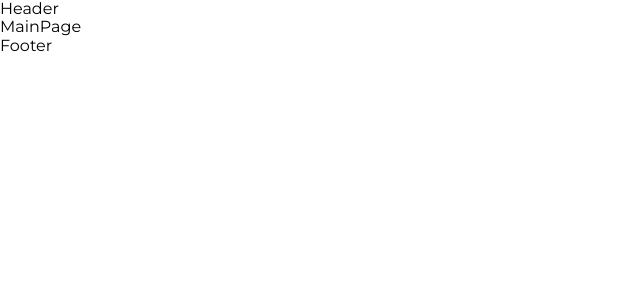
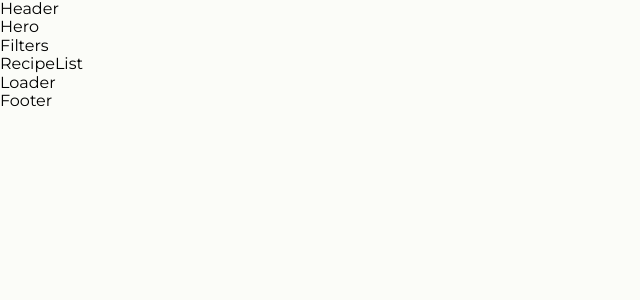
Before and after one commit to LarysaHliieva/tasteorama, a React (Vite) app: page / in a window 1280 px wide. Shown: the top 300 px of the page, without its empty margins (0-640 px from the left). Built offline with nearby package versions, Linux system fonts and the light colour scheme.

Commit message:
add base

```diff
--- a/src/index.css
+++ b/src/index.css
@@ -1,7 +1,28 @@
 @import "modern-normalize";
 
 :root {
+  --color-text: #000000;
+  --color-bg: #fbfcf8;
+  --color-light-beidgt: #faf3e0;
+  --color-light-brown: #9b6c43;
+  --color-darck-brown: #3d2218;
+
   font-family: "Montserrat", sans-serif;
+  background-color: var(--color-bg);
+  color: var(--color-text);
+  -webkit-font-smoothing: antialiased;
+  -moz-osx-font-smoothing: grayscale;
+}
+
+*,
+*::before,
+*::after {
+  box-sizing: border-box;
+}
+
+body {
+  margin: 0;
+  min-height: 100vh;
 }
 
 .container {
@@ -24,3 +45,38 @@
     padding: 0 24px;
   }
 }
+
+img {
+  max-width: 100%;
+  height: auto;
+  display: block;
+}
+
+a {
+  color: inherit;
+  text-decoration: none;
+}
+a:hover {
+  text-decoration: underline;
+}
+
+ul,
+ol {
+  margin: 0;
+  padding: 0;
+  list-style: none;
+}
+
+button {
+  font-family: inherit;
+  background: none;
+  border: none;
+  cursor: pointer;
+}
+
+input,
+textarea,
+select {
+  font-family: inherit;
+  font-size: 100%;
+}
--- a/src/pages/MainPage/MainPage.jsx
+++ b/src/pages/MainPage/MainPage.jsx
@@ -1,5 +1,15 @@
 import React from "react";
 
 export default function MainPage() {
-  return <div>MainPage</div>;
+  return (
+    <div>
+      Hero
+      <br />
+      Filters
+      <br />
+      RecipeList
+      <br />
+      Loader
+    </div>
+  );
 }
```
